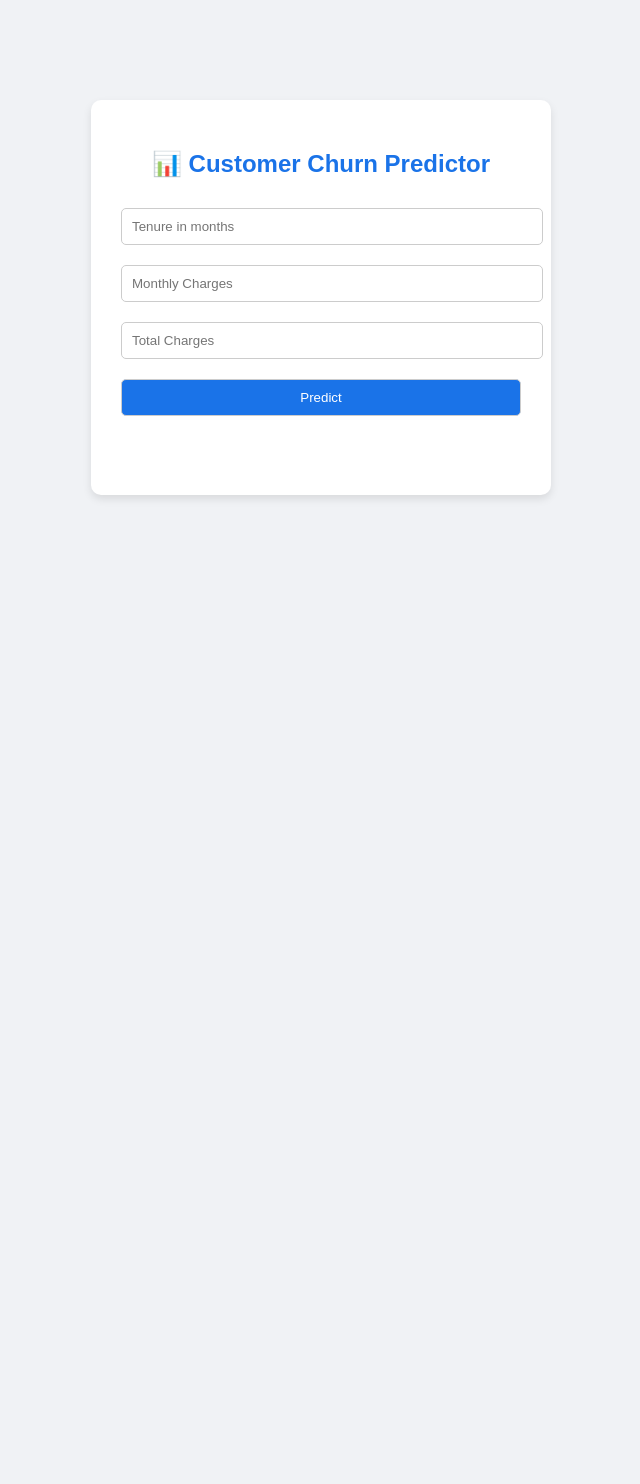
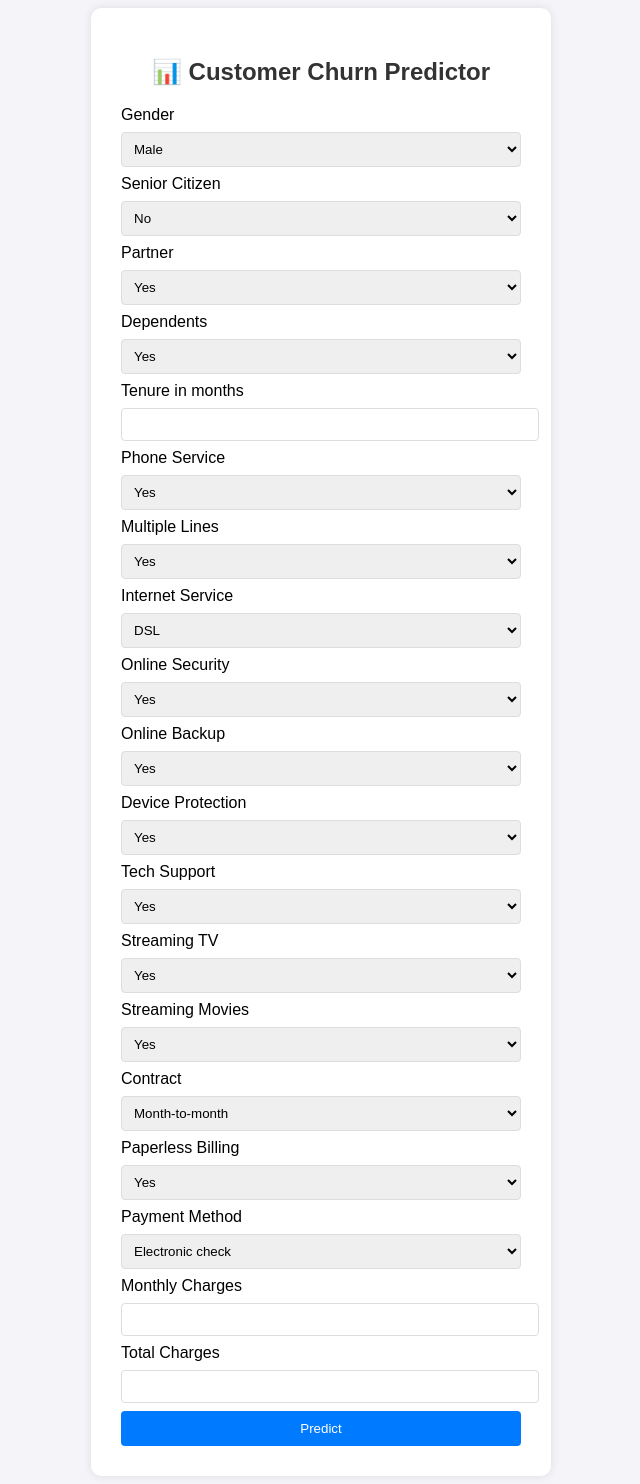
Before and after one commit to Sowmya08-p/Customer-Churn-Prediction, a Flask app: page / in a window 1280 px wide. Shown: the whole page, without its empty margins (319-959 px from the left). Before the commit the page ends 499 px from the top, so only its background shows below. Run offline with Flask 3, Linux system fonts and the light colour scheme; parts of the project's set-up code (start-up, migrations or seed data) failed here and were passed over.

Commit message:
Update index.html

```diff
--- a/templates/index.html
+++ b/templates/index.html
@@ -2,20 +2,90 @@
 <html>
 <head>
     <title>Customer Churn Prediction</title>
-    <link rel="stylesheet" href="{{ url_for('static', filename='style.css') }}">
+    <style>
+        body { font-family: Arial; background: #f4f4f9; display: flex; justify-content: center; align-items: center; min-height: 100vh; }
+        .container { background: white; padding: 30px; border-radius: 10px; box-shadow: 0 0 10px rgba(0,0,0,0.1); width: 400px; }
+        h2 { text-align: center; color: #333; }
+        input, select { width: 100%; padding: 8px; margin: 8px 0; border: 1px solid #ddd; border-radius: 4px; }
+        button { width: 100%; padding: 10px; background: #007bff; color: white; border: none; border-radius: 4px; cursor: pointer; }
+        .result { margin-top: 20px; padding: 15px; background: #e7f3ff; border-radius: 5px; text-align: center; }
+    </style>
 </head>
 <body>
     <div class="container">
         <h2>📊 Customer Churn Predictor</h2>
         <form action="/predict" method="post">
-        <input type="number" name="tenure" placeholder="Tenure in months" required>
-        <input type="number" step="0.01" name="MonthlyCharges" placeholder="Monthly Charges" required>
-        <input type="number" step="0.01" name="TotalCharges" placeholder="Total Charges" required>
+            <label>Gender</label>
+            <select name="gender"><option value="Male">Male</option><option value="Female">Female</option></select>
+
+            <label>Senior Citizen</label>
+            <select name="SeniorCitizen"><option value="0">No</option><option value="1">Yes</option></select>
+
+            <label>Partner</label>
+            <select name="Partner"><option value="Yes">Yes</option><option value="No">No</option></select>
+
+            <label>Dependents</label>
+            <select name="Dependents"><option value="Yes">Yes</option><option value="No">No</option></select>
+
+            <label>Tenure in months</label>
+            <input type="number" name="tenure" required>
+
+            <label>Phone Service</label>
+            <select name="PhoneService"><option value="Yes">Yes</option><option value="No">No</option></select>
+
+            <label>Multiple Lines</label>
+            <select name="MultipleLines"><option value="Yes">Yes</option><option value="No">No</option><option value="No phone service">No phone service</option></select>
+
+            <label>Internet Service</label>
+            <select name="InternetService"><option value="DSL">DSL</option><option value="Fiber optic">Fiber optic</option><option value="No">No</option></select>
+
+            <label>Online Security</label>
+            <select name="OnlineSecurity"><option value="Yes">Yes</option><option value="No">No</option><option value="No internet service">No internet service</option></select>
+
+            <label>Online Backup</label>
+            <select name="OnlineBackup"><option value="Yes">Yes</option><option value="No">No</option><option value="No internet service">No internet service</option></select>
+
+            <label>Device Protection</label>
+            <select name="DeviceProtection"><option value="Yes">Yes</option><option value="No">No</option><option value="No internet service">No internet service</option></select>
+
+            <label>Tech Support</label>
+            <select name="TechSupport"><option value="Yes">Yes</option><option value="No">No</option><option value="No internet service">No internet service</option></select>
+
+            <label>Streaming TV</label>
+            <select name="StreamingTV"><option value="Yes">Yes</option><option value="No">No</option><option value="No internet service">No internet service</option></select>
+
+            <label>Streaming Movies</label>
+            <select name="StreamingMovies"><option value="Yes">Yes</option><option value="No">No</option><option value="No internet service">No internet service</option></select>
+
+            <label>Contract</label>
+            <select name="Contract"><option value="Month-to-month">Month-to-month</option><option value="One year">One year</option><option value="Two year">Two year</option></select>
+
+            <label>Paperless Billing</label>
+            <select name="PaperlessBilling"><option value="Yes">Yes</option><option value="No">No</option></select>
+
+            <label>Payment Method</label>
+            <select name="PaymentMethod">
+                <option value="Electronic check">Electronic check</option>
+                <option value="Mailed check">Mailed check</option>
+                <option value="Bank transfer (automatic)">Bank transfer</option>
+                <option value="Credit card (automatic)">Credit card</option>
+            </select>
+
+            <label>Monthly Charges</label>
+            <input type="number" step="0.01" name="MonthlyCharges" required>
+
+            <label>Total Charges</label>
+            <input type="number" step="0.01" name="TotalCharges" required>
+
             <button type="submit">Predict</button>
         </form>
-    <br>
-    <h3>{{ prediction_text }}</h3>
-    <h4>{{ prob_text }}</h4>
+
+        {% if prediction %}
+        <div class="result">
+            <h3>Prediction: {{ prediction }}</h3>
+            <p>Churn Probability: {{ prob }}%</p>
+        </div>
+        {% endif %}
     </div>
 </body>
 </html>
```
Lines whose indentation alone changed are shown as unchanged.
